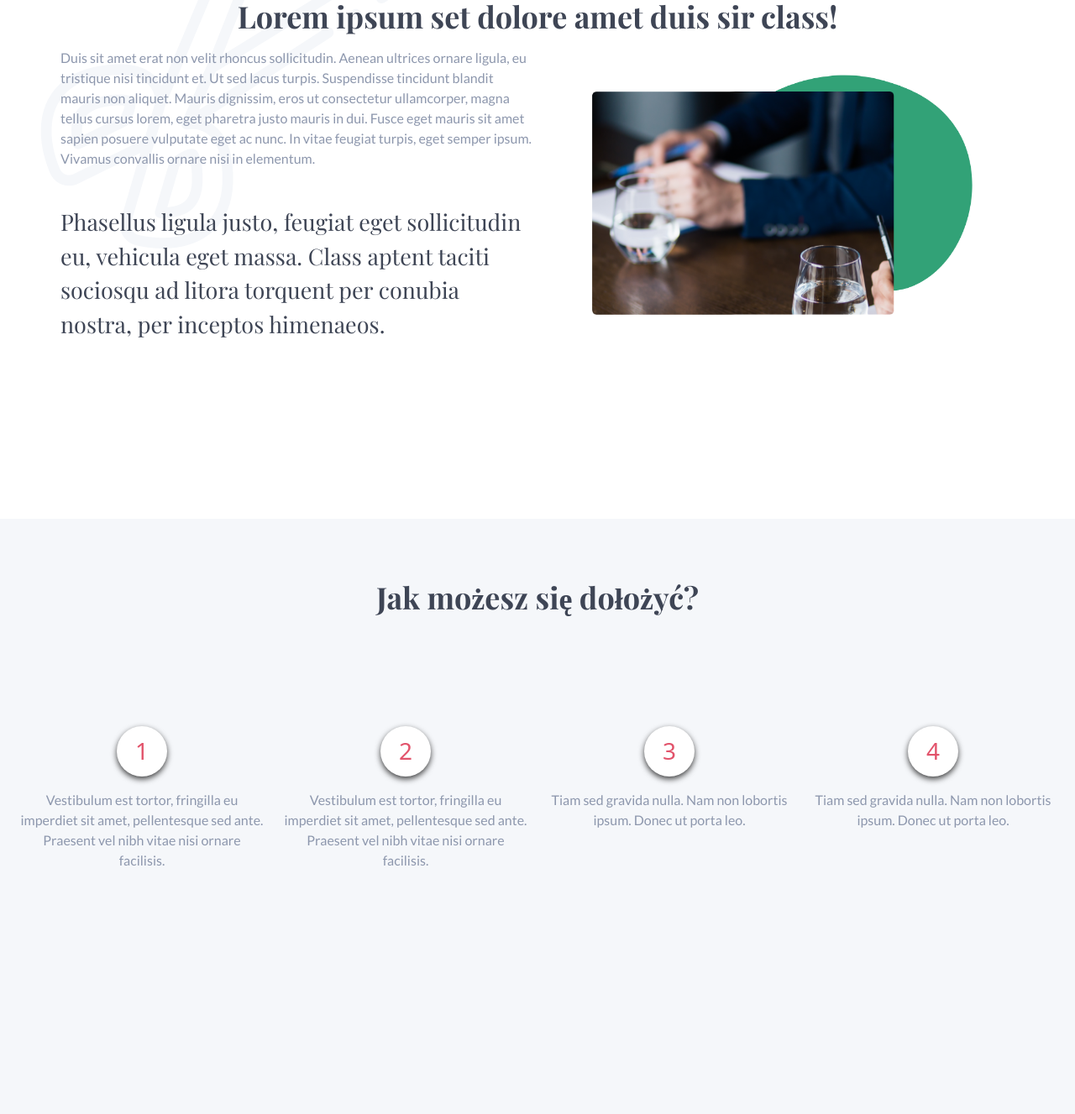
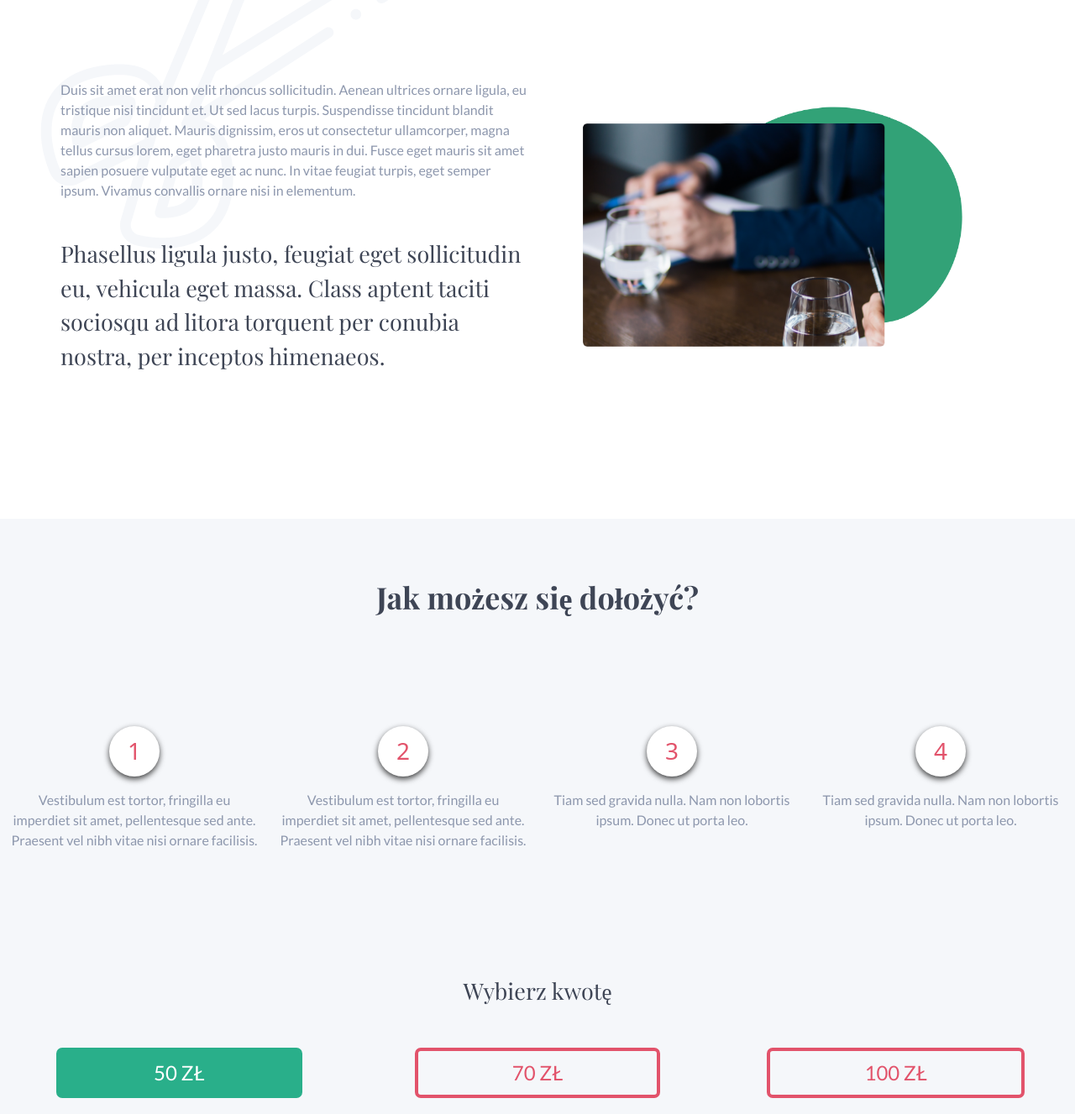
Before and after one commit to dfoltynski/przyklad, a website built with webpack: page dist/index.html in a window 1280 px wide. Shown: the part 182-1509 px from the top of the page at 84% size. Built offline with nearby package versions, Linux system fonts and the light colour scheme.

Commit message:
rework scss file and rename classes in content section

```diff
--- a/src/scss/style.scss
+++ b/src/scss/style.scss
@@ -16,36 +16,35 @@ $small-font-size-header: 30px;
 $small-font-size-desc-header: 20px;
 $small-font-size-desc-paragraph: 13px;
 
-.container-fluid {
-    height: 100vh;
-}
-
-.container__header {
+@mixin header($color, $size, $tPadding, $bPadding) {
     text-align: center;
     font-weight: bold;
     font-family: "Playfair Display", serif;
-    font-size: $standard-font-size-header;
-    color: $primary-text-color;
+    font-size: $size;
+    color: $color;
 
-    padding-top: 5em;
-    padding-bottom: 8em;
+    padding-top: $tPadding;
+    padding-bottom: $bPadding;
 }
 
-.col--picture {
+.home {
+    height: 100vh;
+
+    &__header {
+        @include header($primary-text-color, $standard-font-size-header, 2.4em, 2.4em);
+    }
+
+    &__scissors {
+        position: absolute;
+        z-index: -1;
+    }
+    .row {
+        .col {
+            &--picture {
                 text-align: right;
 
                 position: relative;
             }
-
-.container__scissors {
-    position: absolute;
-    z-index: -1;
-}
-
-.row {
-    margin: auto 0;
-}
-
             .center {
                 position: absolute;
                 top: 50%;
@@ -53,27 +52,34 @@ $small-font-size-desc-paragraph: 13px;
                 transform: translateY(-50%);
             }
 
-.col--desc {
+            &--desc {
                 margin: auto 3em;
-}
 
-.desc__text--secondary {
+                .desc {
+                    &__text--secondary {
                         font-family: "Lato", serif;
                         font-size: $standard-font-size-desc-paragraph;
                         color: $secondary-text-color;
                         margin: 2.7em auto;
                     }
 
-.desc__text--primary {
+                    &__text--primary {
                         font-family: "Playfair Display", serif;
                         font-size: $standard-font-size-desc-header;
                         color: $primary-text-color;
                     }
+                }
+            }
 
-.col__picture--primary {
+            &__picture--primary {
                 position: absolute;
                 bottom: 0;
                 margin-left: -15%;
+            }
+        }
+
+        margin: auto 0;
+    }
 }
 
 @media screen and (min-width: 1920px) {
@@ -114,7 +120,7 @@ $small-font-size-desc-paragraph: 13px;
 }
 
 @media screen and (max-width: 690px) {
-    .container__scissors {
+    .home__scissors {
         transform: scale(0.6);
     }
 
@@ -150,7 +156,7 @@ $small-font-size-desc-paragraph: 13px;
     .desc__text--secondary {
         font-size: $small-font-size-desc-paragraph;
     }
-    .container__scissors {
+    .home__scissors {
         display: none;
     }
 }
@@ -160,22 +166,25 @@ $small-font-size-desc-paragraph: 13px;
         margin: auto;
     }
 }
-.contact__header {
-    padding-top: 2em;
-    padding-bottom: 3em;
-}
-.contact {
+.content {
     background-color: #f5f7fa;
     // height: auto;
+    height: 100vh;
+    &__header {
+        @include header($primary-text-color, $standard-font-size-header, 2em, 3em);
     }
 
-
-.col__info {
+    &__price--header {
+        @include header($primary-text-color, 27px, 5em, 1em);
+        font-weight: 400;
+    }
+    .row {
+        .col {
+            &__info {
                 display: flex;
                 align-items: center;
                 flex-direction: column;
                 text-align: center;
-}
 
                 .info__circle {
                     box-shadow: 0px 3px 7px 0px rgba(0, 0, 0, 0.75);
@@ -191,13 +200,53 @@ $small-font-size-desc-paragraph: 13px;
                     text-align: center;
                     color: #e2536b;
                     margin: 1em;
-}
 
                     .circle__number {
                         margin: 0;
+                    }
                 }
 
                 .info__text {
                     font-family: "Lato", serif;
                     color: $secondary-text-color;
                 }
+            }
+
+            &__price {
+                margin: 1em;
+                &__button {
+                    border: 4px #e2536b solid;
+
+                    padding: 0.5em 7em;
+                    border-radius: 7px;
+                    background-color: transparent;
+
+                    .price {
+                        font-family: "Lato", serif;
+
+                        color: #e2536b;
+                        font-size: 24px;
+                    }
+
+                    .price::after {
+                        content: " ZŁ";
+                    }
+                }
+
+                & {
+                    text-align: center;
+                }
+
+                &__button--active {
+                    border: 4px #29af8a solid;
+
+                    background-color: #29af8a;
+
+                    .price--active {
+                        color: #ffffff;
+                    }
+                }
+            }
+        }
+    }
+}
```
Also changed, not shown: dist/index.html. Lines whose indentation alone changed are shown as unchanged.
